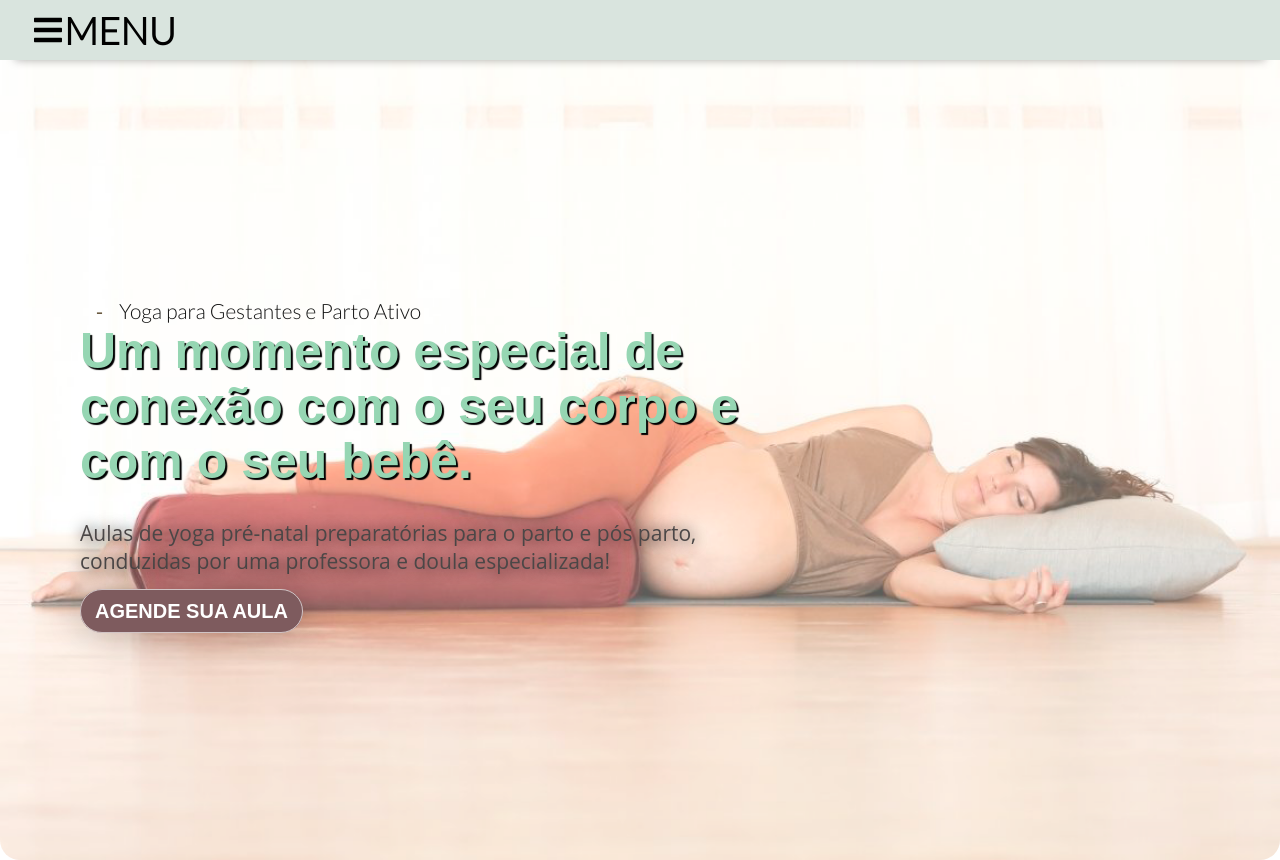
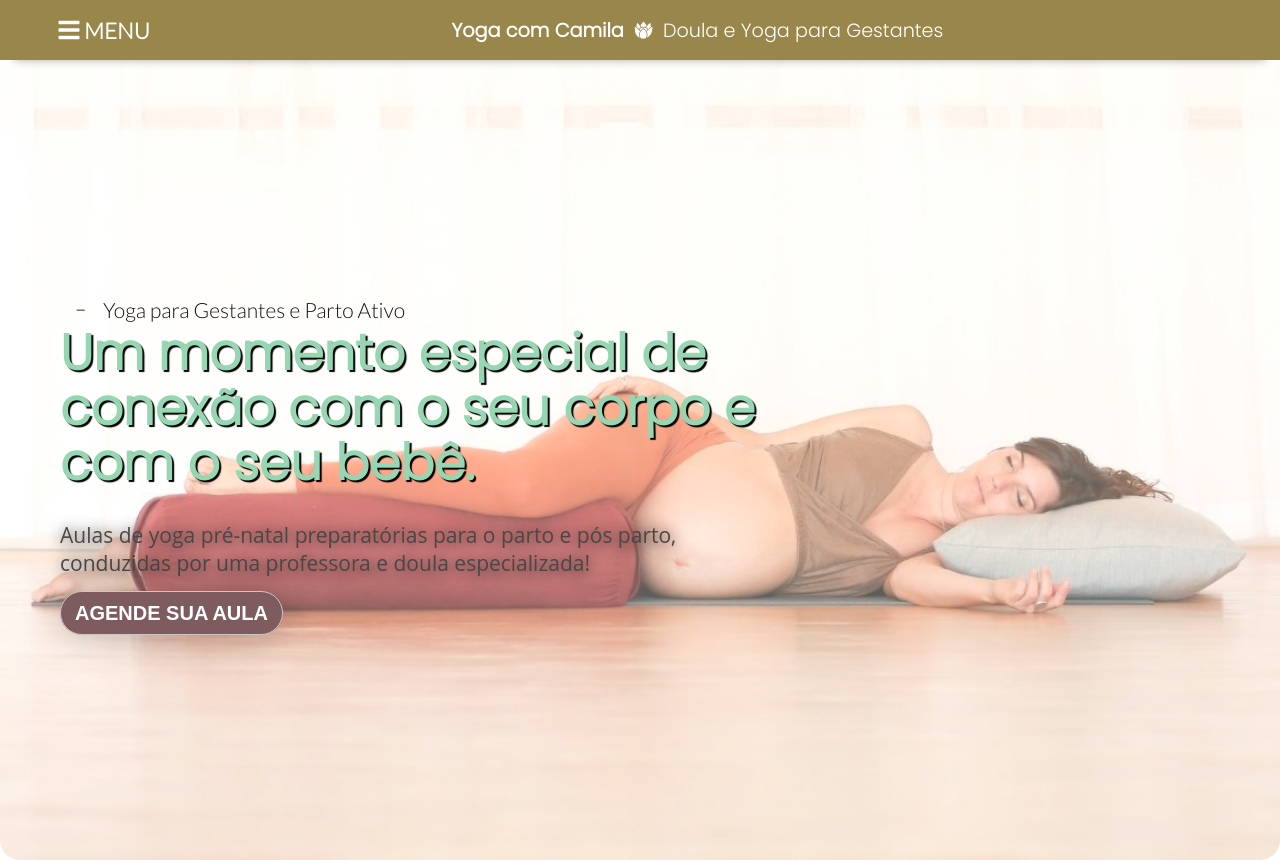
Before and after one commit to Programmerarantes/react-website-yoga, a React (Create React App) app: page / in a window 1280 px wide. Built offline with nearby package versions, Linux system fonts and the light colour scheme.

Commit message:
continuidade na personalização do projeto

```diff
--- a/src/components/Navbar.css
+++ b/src/components/Navbar.css
@@ -1,24 +1,49 @@
+@import url('https://fonts.googleapis.com/css2?family=Poppins:wght@300&display=swap');
+
+
 .navbar {
-  background-color: #D9E4DE;
+  background-color: #99864B;
   height: 60px;
   display: flex;
-  justify-content: flex-start;
   align-items: center;
+  justify-content: space-between;
+  padding: 30px 25px;
   box-shadow: 0px 15px 10px -15px #111;
+  color: white;
+}
+.navbar h3 {
+  font-size: 22px;
+  margin-left: 3px;
+}
+.navbar-text {
+  display: flex;
+  align-items: center;
+  margin-right: 10px;
+  font-size: 1.2em;
+  margin: 0 auto;
+
+}
+.navbar-text h4, .navbar-text p {
+  margin-right: 10px;
+  font-family: 'Poppins', sans-serif;
 }
 
+.icon-bars {
+  margin-right: 10px;
+}
 .menu-bars {
   display: flex;
+  justify-content: center;
   align-items: center;
   text-decoration: none;
   margin-left: 2rem;
-  font-size: 2rem;
+  font-size: 1.5rem;
   background: none;
-  color: black;
+  color: white;
 }
 
 .nav-menu {
-  background-color: #D9E4DE;
+  background-color: #99864B;
   width: 250px;
   height: 100vh;
   display: flex;
@@ -46,7 +71,7 @@
 
 .nav-text a {
   text-decoration: none;
-  color: #101010;
+  color: white;
   font-size: 18px;
   width: 95%;
   height: 100%;
@@ -65,7 +90,7 @@
 }
 
 .navbar-toggle {
-  background-color: #D9E4DE;
+  background-color: #99864B;
   width: 100%;
   height: 80px;
   display: flex;
--- a/src/components/Navbar.js
+++ b/src/components/Navbar.js
@@ -1,6 +1,7 @@
 import React, {useState} from 'react'
 import * as FaIcons from "react-icons/fa"
 import * as AiIcons from "react-icons/ai"
+import * as GiIcons from "react-icons/gi"
 import {Link} from 'react-router-dom'
 import { SidebarData } from "./SidebarData"
 import './Navbar.css'
@@ -13,12 +14,17 @@ function Navbar() {
 
   return (
     <>
-      <IconContext.Provider value={{ color: 'black' }}>
+      <IconContext.Provider value={{ color: 'white' }}>
         <div className='navbar'>
           <Link to="#" className='menu-bars'>
             <FaIcons.FaBars onClick={showSidebar}/>
             <h3 onClick={showSidebar}>MENU </h3>
           </Link>
+          <div class="navbar-text">
+            <h4>Yoga com Camila</h4>
+            <GiIcons.GiLotus className='icon-bars'/>
+            <p>Doula e Yoga para Gestantes</p>
+          </div>
         </div>
         <nav className={sidebar ? 'nav-menu active' : 'nav-menu'}>
           <ul className='nav-menu-items'onClick={showSidebar}>
--- a/src/pages/Home.css
+++ b/src/pages/Home.css
@@ -2,14 +2,13 @@
     background: url(images/yoga1.png);
     background-repeat: no-repeat;
     background-size: cover;
-    background-attachment: fixed;
     border-bottom-left-radius: 20px;
     border-bottom-right-radius: 20px;
     height: 100vh;
     display: flex;
+    justify-content: flex-start;
     align-items: center;
-    justify-content: flex-start;
-    padding-left: 70px;
+    padding-left: 50px;
 }
 @media (max-width: 767px) {
     .container-one {
```
